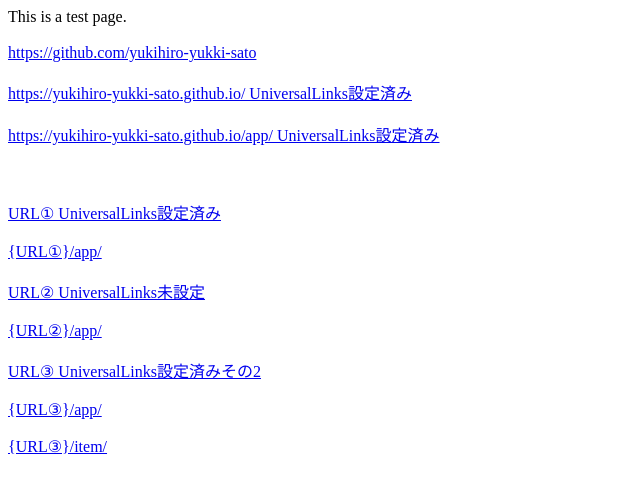
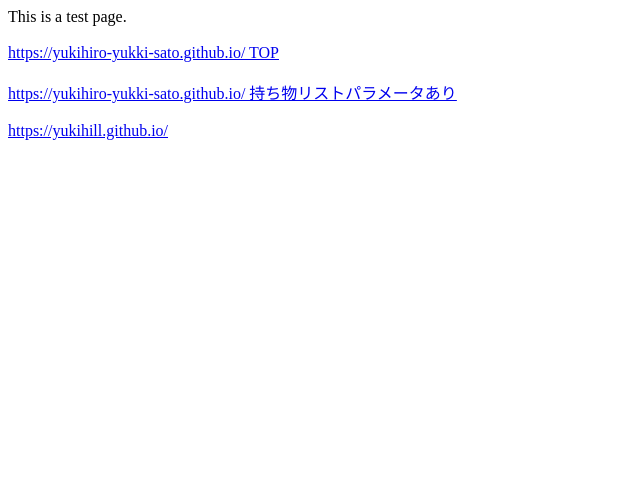
Before and after one commit to yukihill2/yukihill2.github.io, a plain HTML site: page index.html in a window 1280 px wide. Shown: the whole page, without its empty margins (0-640 px from the left). Drawn offline with Linux system fonts and the light colour scheme.

Commit message:
Update index.html

```diff
--- a/index.html
+++ b/index.html
@@ -12,27 +12,12 @@
     <div class="font-large">
       This is a test page.<br/>
       <br/>
-      <a href="https://github.com/yukihiro-yukki-sato">https://github.com/yukihiro-yukki-sato</a><br/>
+      <a href="https://yukihiro-yukki-sato.github.io/">https://yukihiro-yukki-sato.github.io/ TOP</a><br/>
       <br/>
-      <a href="https://yukihiro-yukki-sato.github.io/">https://yukihiro-yukki-sato.github.io/ UniversalLinks設定済み</a><br/>
+      <a href="https://yukihiro-yukki-sato.github.io/mini_resell/resell?ichiba_app=true&utm_source=belonging_list_ichiba&utm_medium=app_link&utm_campaign=circulation&utm_content=belonging_list_ichiba_exhibit&hash_id=ed57282ed43616d2e79c1bd1156e45dadafd865a7e6479618aecb47c7ebe708b642ca07dec4fee1da85cd6d07329aca1&l-id=smt_header_menu_others_resell">https://yukihiro-yukki-sato.github.io/ 持ち物リストパラメータあり</a><br/>
       <br/>
-      <a href="https://yukihiro-yukki-sato.github.io/app/">https://yukihiro-yukki-sato.github.io/app/ UniversalLinks設定済み</a><br/>
+      <a href="https://yukihill.github.io/">https://yukihill.github.io/</a><br/>
       <br/>
-      <br/>
-      <br/>
-      <a href="https://yukihill.github.io/">URL① UniversalLinks設定済み</a><br/>
-      <br/>
-      <a href="https://yukihill.github.io/app/">{URL①}/app/</a><br/>
-      <br/>
-      <a href="https://yukihill2.github.io/">URL② UniversalLinks未設定</a><br/>
-      <br/>
-      <a href="https://yukihill2.github.io/app/">{URL②}/app/</a><br/>
-      <br/>
-      <a href="https://yukihill3.github.io/">URL③ UniversalLinks設定済みその2</a><br/>
-      <br/>
-      <a href="https://yukihill3.github.io/app/">{URL③}/app/</a><br/>
-      <br/>
-      <a href="https://yukihill3.github.io/item/">{URL③}/item/</a><br/>
     </div>
   </body>
 </html>
```
